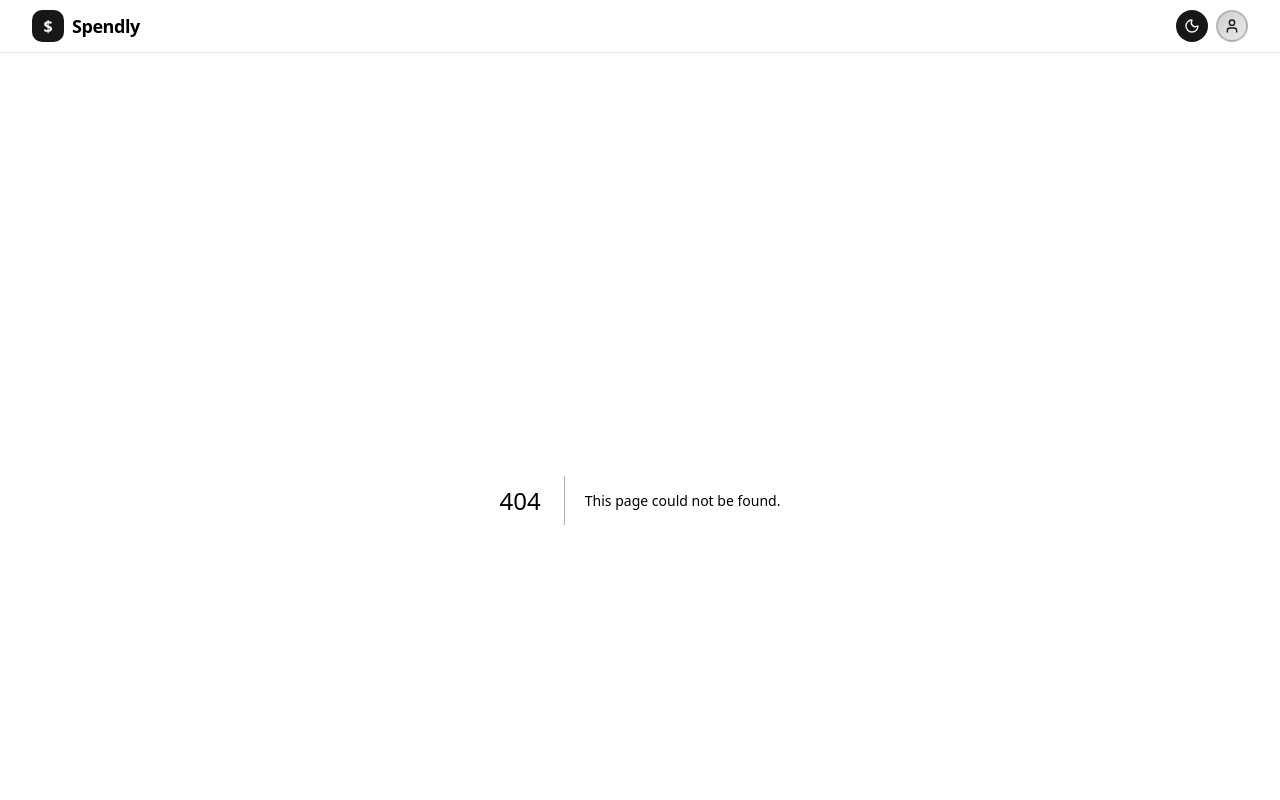
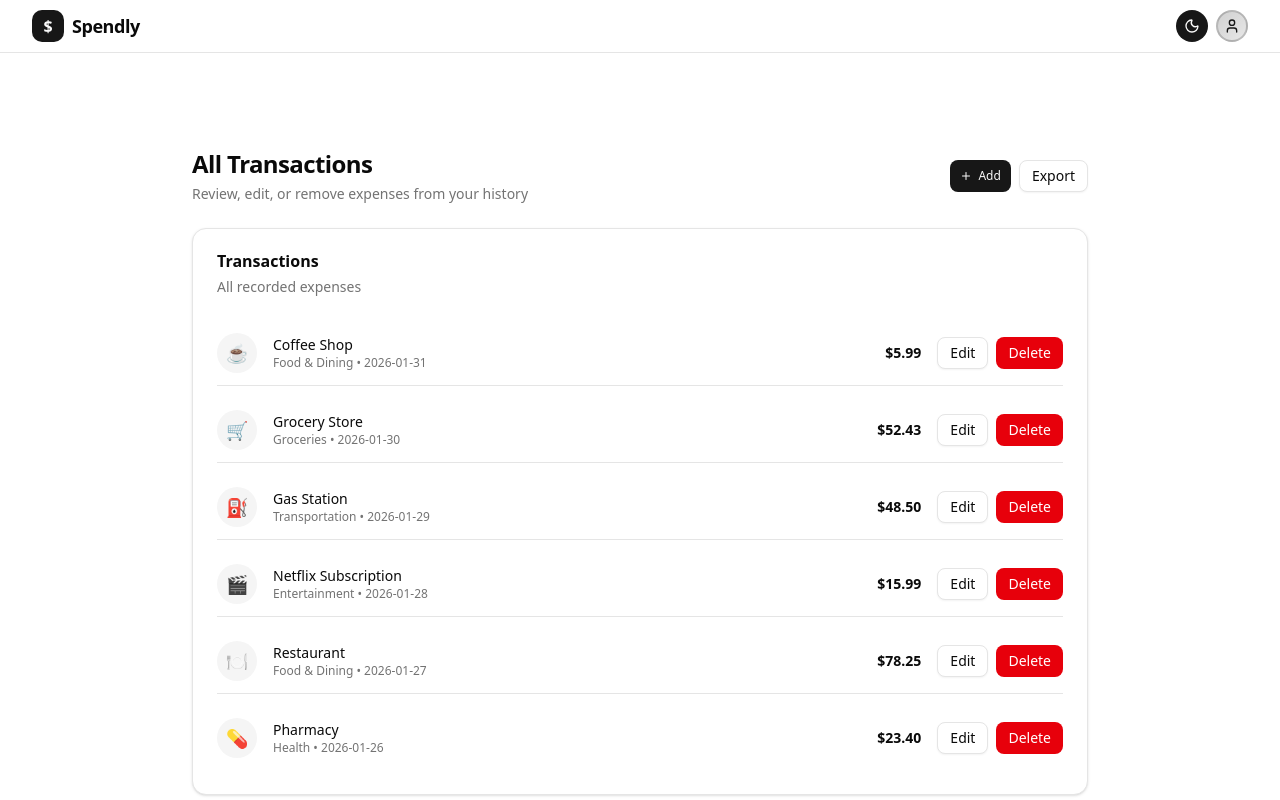
Before and after one commit to SBK0910/spendly, a Next.js app: page /transactions in a window 1280 px wide. Before the commit this address had no page. Shown: the top 800 px of the page. Built offline with nearby package versions, Linux system fonts and the light colour scheme.

Commit message:
feat: add view all transactions page

```diff
--- /dev/null
+++ b/app/transactions/page.tsx
@@ -0,0 +1,117 @@
+import CreateTransaction from "@/components/dashboard/CreateTransaction";
+import { Button } from "@/components/ui/button";
+import { Card, CardHeader, CardTitle, CardDescription, CardContent } from "@/components/ui/card";
+
+const transactions = [
+    {
+        id: 1,
+        name: "Coffee Shop",
+        category: "Food & Dining",
+        amount: -5.99,
+        date: "2026-01-31",
+        icon: "☕",
+    },
+    {
+        id: 2,
+        name: "Grocery Store",
+        category: "Groceries",
+        amount: -52.43,
+        date: "2026-01-30",
+        icon: "🛒",
+    },
+    {
+        id: 3,
+        name: "Gas Station",
+        category: "Transportation",
+        amount: -48.5,
+        date: "2026-01-29",
+        icon: "⛽",
+    },
+    {
+        id: 4,
+        name: "Netflix Subscription",
+        category: "Entertainment",
+        amount: -15.99,
+        date: "2026-01-28",
+        icon: "🎬",
+    },
+    {
+        id: 5,
+        name: "Restaurant",
+        category: "Food & Dining",
+        amount: -78.25,
+        date: "2026-01-27",
+        icon: "🍽️",
+    },
+    {
+        id: 6,
+        name: "Pharmacy",
+        category: "Health",
+        amount: -23.4,
+        date: "2026-01-26",
+        icon: "💊",
+    },
+];
+
+export default function TransactionsPage() {
+    return (
+        <main className="min-h-screen bg-background px-4 py-12">
+            <div className="max-w-4xl mx-auto space-y-6">
+                <div className="flex flex-col gap-3 sm:flex-row sm:items-center sm:justify-between">
+                    <div className="space-y-1">
+                        <h2 className="text-2xl font-semibold tracking-tight">All Transactions</h2>
+                        <p className="text-sm text-muted-foreground">
+                            Review, edit, or remove expenses from your history
+                        </p>
+                    </div>
+                    <div className="flex items-center gap-2">
+                        <CreateTransaction />
+                        <Button variant="outline" size="sm">
+                            Export
+                        </Button>
+                    </div>
+                </div>
+
+                <Card>
+                    <CardHeader>
+                        <CardTitle>Transactions</CardTitle>
+                        <CardDescription>All recorded expenses</CardDescription>
+                    </CardHeader>
+                    <CardContent className="space-y-3">
+                        {transactions.map((transaction) => (
+                            <div
+                                key={transaction.id}
+                                className="flex flex-col gap-3 border-b py-3 last:border-b-0 sm:flex-row sm:items-center sm:justify-between"
+                            >
+                                <div className="flex items-center gap-4">
+                                    <div className="w-10 h-10 rounded-full bg-muted flex items-center justify-center text-lg">
+                                        {transaction.icon}
+                                    </div>
+                                    <div>
+                                        <p className="font-medium text-sm">{transaction.name}</p>
+                                        <p className="text-xs text-muted-foreground">
+                                            {transaction.category} • {transaction.date}
+                                        </p>
+                                    </div>
+                                </div>
+                                <div className="flex items-center justify-between sm:justify-end gap-4">
+                                    <p className="font-semibold text-sm">
+                                        ${Math.abs(transaction.amount).toFixed(2)}
+                                    </p>
+                                    <div className="flex items-center gap-2">
+                                        <Button size="sm" variant="outline">
+                                            Edit
+                                        </Button>
+                                        <Button size="sm" variant="destructive">
+                                            Delete
+                                        </Button>
+                                    </div>
+                                </div>
+                            </div>
+                        ))}
+                    </CardContent>
+                </Card>
+            </div>
+        </main>
+    );
+}
--- a/components/Dashboard/RecentTransactions.tsx
+++ b/components/Dashboard/RecentTransactions.tsx
@@ -1,6 +1,7 @@
 'use client';
 
 import { Button } from '@/components/ui/button';
+import Link from 'next/link';
 import { Card, CardHeader, CardTitle, CardDescription } from '@/components/ui/card';
 import CreateTransaction from './CreateTransaction';
 
@@ -83,8 +84,8 @@ export default function RecentTransactions() {
                 </div>
             </Card>
 
-            <Button className="w-full cursor-pointer" size="default">
-                View All Transactions
+            <Button className="w-full cursor-pointer" size="default" asChild>
+                <Link href="/transactions">View All Transactions</Link>
             </Button>
         </div>
     );
--- a/package.json
+++ b/package.json
@@ -19,6 +19,7 @@
     "next-themes": "^0.4.6",
     "react": "19.2.3",
     "react-dom": "19.2.3",
+    "react-hook-form": "^7.71.1",
     "recharts": "^2.15.4",
     "tailwind-merge": "^3.4.0"
   },
```
Also changed, not shown: components/Dashboard/DeleteTransaction.tsx (added), components/Dashboard/EditTransaction.tsx (added), 1 other file (tests, documents, lock files or other folders).
